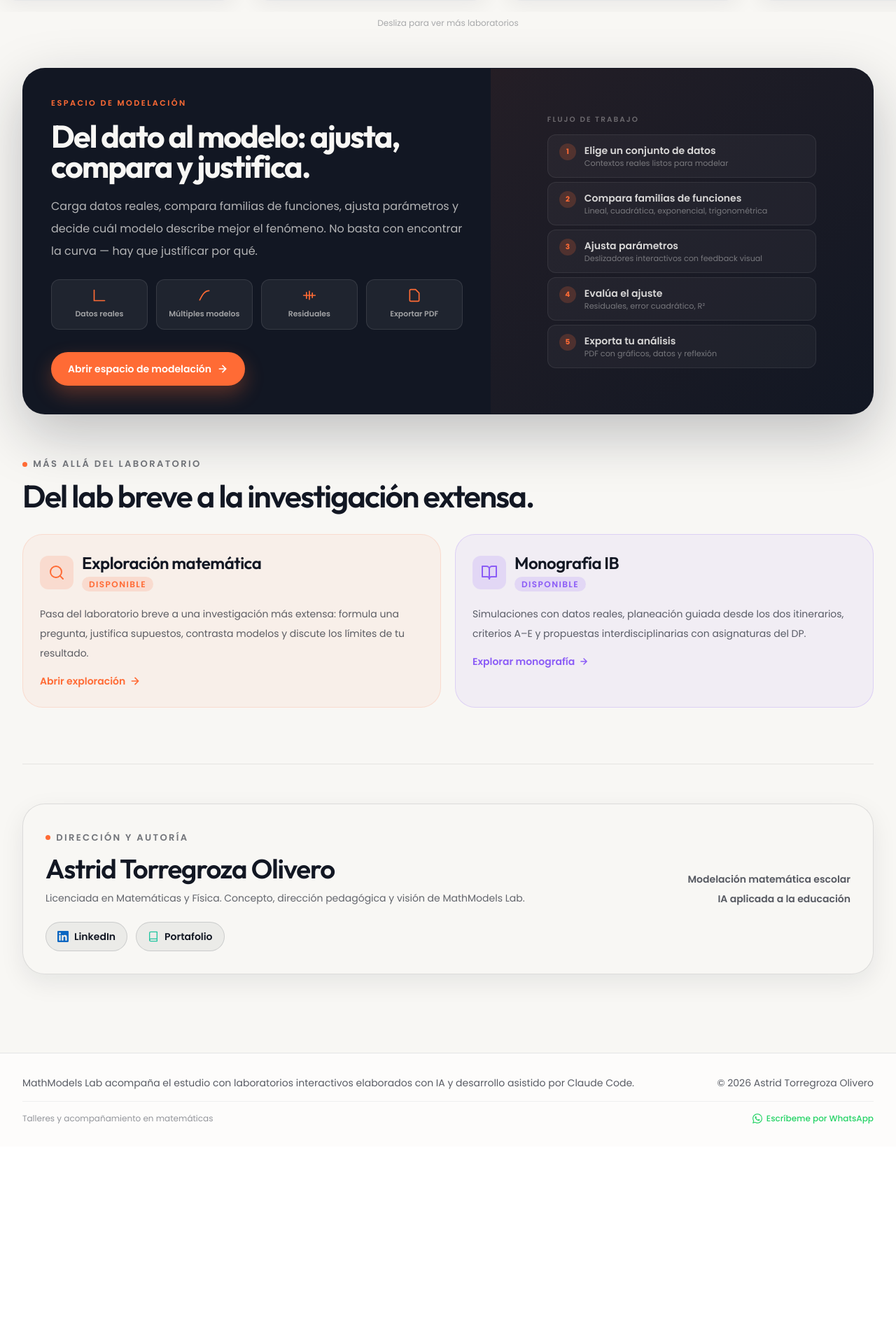
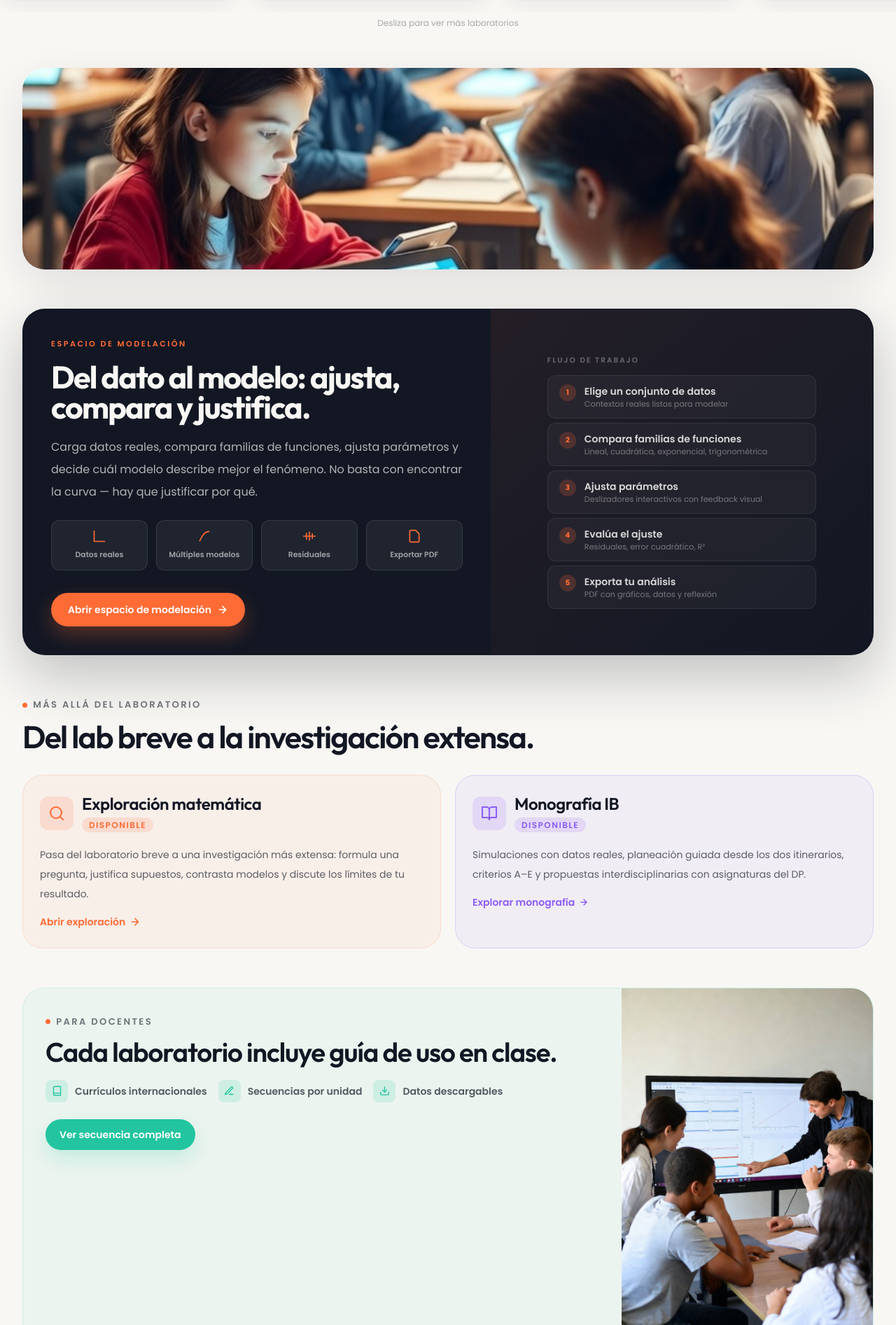
Before and after one commit to atorregroza/mathmodels-lab, a React (Vite) app: page / in a window 1280 px wide. Shown: the part 2007-3900 px from the top of the page at 70% size. Before the commit the page ends 3645 px from the top, so only its background shows below. Built offline with nearby package versions, Linux system fonts and the light colour scheme.

Commit message:
fix: restore images to homepage (#41)
Add back visual breathing room with student collaboration photo
between labs and modeling sections. Restore teachers section in
compact format with photo before the about section.

Co-authored-by: Claude Opus 4.6 (1M context) <noreply@anthropic.com>

```diff
--- a/src/pages/DerivaHomePage.jsx
+++ b/src/pages/DerivaHomePage.jsx
@@ -210,6 +210,16 @@ export const DerivaHomePage = () => {
           </div>
         </motion.div>
 
+        {/* ── IMAGE BAND ── */}
+        <motion.div {...fadeIn} className="mt-14 overflow-hidden rounded-[2rem] shadow-[0_20px_60px_rgba(18,23,35,0.1)]">
+          <img
+            src="/images/students-collab.png"
+            alt="Estudiantes trabajando con tablets y gráficas en el aula"
+            className="h-52 w-full object-cover object-[center_70%] md:h-72"
+            loading="lazy"
+          />
+        </motion.div>
+
         {/* ── 3. MODELING SPACE ── */}
         <motion.div {...fadeIn} className="mt-14 overflow-hidden rounded-[2rem] border border-ink/12 bg-ink text-paper shadow-[0_28px_80px_rgba(18,23,35,0.25)]">
           <div className="grid xl:grid-cols-[1.1fr_0.9fr]">
@@ -331,6 +341,52 @@ export const DerivaHomePage = () => {
           </div>
         </motion.div>
 
+        {/* ── FOR TEACHERS — compact ── */}
+        <motion.div {...fadeIn} className="mt-14 overflow-hidden rounded-[2rem] border border-graph/15 bg-graph/5">
+          <div className="grid xl:grid-cols-[1fr_0.42fr]">
+            <div className="p-6 md:p-8">
+              <p className="section-kicker text-graph">Para docentes</p>
+              <h2 className="mt-3 font-display text-[clamp(1.6rem,3vw,2.4rem)] font-semibold leading-[1.02] tracking-[-0.03em]">
+                Cada laboratorio incluye guía de uso en clase.
+              </h2>
+              <div className="mt-5 flex flex-wrap gap-4">
+                <div className="flex items-center gap-2.5">
+                  <span className="flex h-8 w-8 items-center justify-center rounded-lg bg-graph/15 text-graph">
+                    <svg width="15" height="15" viewBox="0 0 24 24" fill="none" stroke="currentColor" strokeWidth="2.2" strokeLinecap="round"><path d="M4 19.5A2.5 2.5 0 016.5 17H20"/><path d="M6.5 2H20v20H6.5A2.5 2.5 0 014 19.5v-15A2.5 2.5 0 016.5 2z"/></svg>
+                  </span>
+                  <span className="text-sm font-semibold text-ink/70">Currículos internacionales</span>
+                </div>
+                <div className="flex items-center gap-2.5">
+                  <span className="flex h-8 w-8 items-center justify-center rounded-lg bg-graph/15 text-graph">
+                    <svg width="15" height="15" viewBox="0 0 24 24" fill="none" stroke="currentColor" strokeWidth="2.2" strokeLinecap="round"><path d="M12 20h9"/><path d="M16.5 3.5a2.121 2.121 0 013 3L7 19l-4 1 1-4L16.5 3.5z"/></svg>
+                  </span>
+                  <span className="text-sm font-semibold text-ink/70">Secuencias por unidad</span>
+                </div>
+                <div className="flex items-center gap-2.5">
+                  <span className="flex h-8 w-8 items-center justify-center rounded-lg bg-graph/15 text-graph">
+                    <svg width="15" height="15" viewBox="0 0 24 24" fill="none" stroke="currentColor" strokeWidth="2.2" strokeLinecap="round"><path d="M21 15v4a2 2 0 01-2 2H5a2 2 0 01-2-2v-4"/><polyline points="7 10 12 15 17 10"/><line x1="12" y1="15" x2="12" y2="3"/></svg>
+                  </span>
+                  <span className="text-sm font-semibold text-ink/70">Datos descargables</span>
+                </div>
+              </div>
+              <Link
+                to="/secuencia"
+                className="mt-6 inline-flex items-center gap-2 rounded-full bg-graph px-5 py-3 text-sm font-semibold text-white shadow-[0_12px_28px_rgba(34,197,160,0.2)]"
+              >
+                Ver secuencia completa
+              </Link>
+            </div>
+            <div className="hidden xl:block">
+              <img
+                src="/images/teacher-student.jpg"
+                alt="Docente y estudiantes analizando un simulador matemático"
+                className="h-full w-full object-cover"
+                loading="lazy"
+              />
+            </div>
+          </div>
+        </motion.div>
+
         {/* ── ABOUT SECTION — compact ── */}
         <div className="mt-20 border-t border-ink/8 pt-14">
 
```
